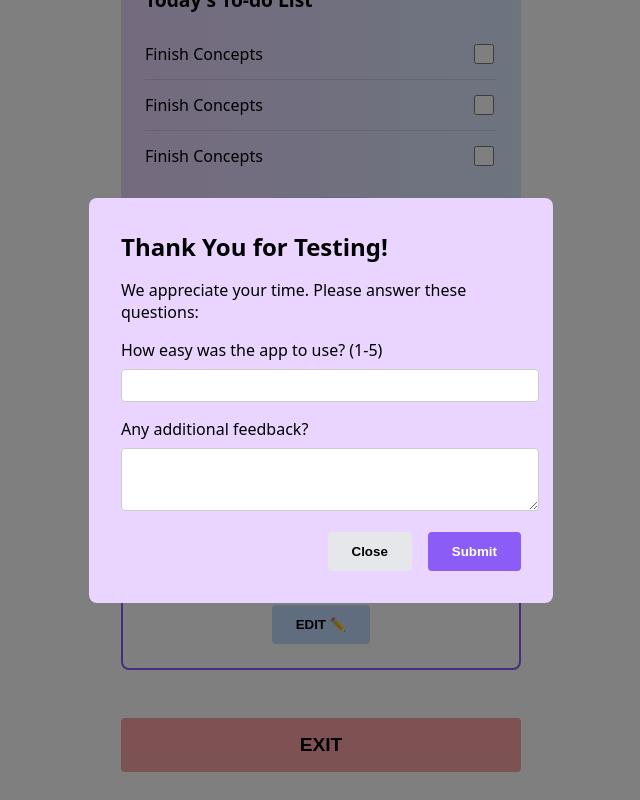
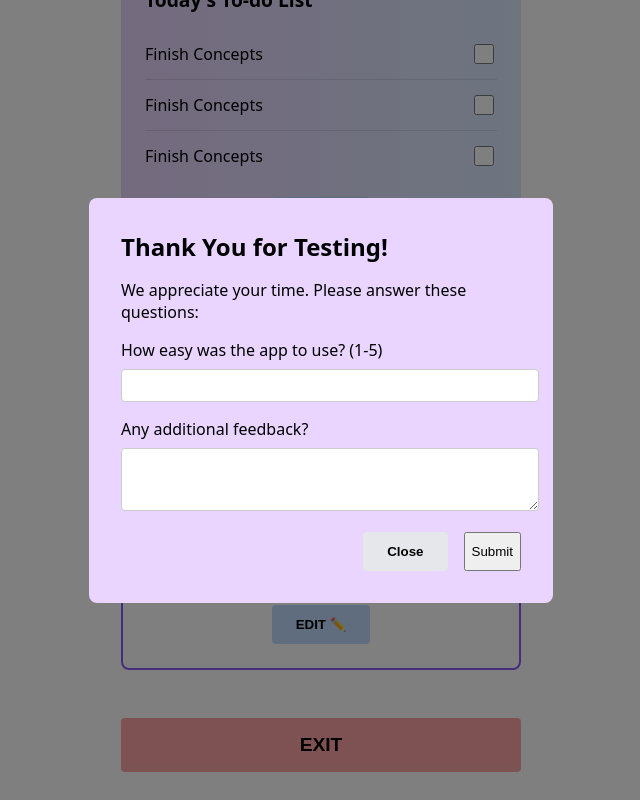
Before and after one commit to itcOnlineGaming/Team_5_2025, a SvelteKit app in the folder Sprint_9/my-app/: page /Homescreen in a window 1280 px wide. Both pictures are taken after a click on the button "EXIT". Shown: the part 180-980 px from the top of the page, without its empty margins (319-959 px from the left). Built offline with nearby package versions, Linux system fonts and the light colour scheme.

Commit message:
Different pages like HomeScreen and MoodScreen now link correctly to one another

```diff
--- a/Sprint_9/my-app/src/routes/+page.svelte
+++ b/Sprint_9/my-app/src/routes/+page.svelte
@@ -11,7 +11,7 @@
         goto("/Homescreen", {noScroll:false});
     }
 
-        function OnClickNavigateExitScreen()
+    function OnClickNavigateExitScreen()
     {
         console.log("Exit Screen Button Clicked");
         goto("/Exitscreen", {noScroll:false});
--- a/Sprint_9/my-app/src/routes/Homescreen/+page.svelte
+++ b/Sprint_9/my-app/src/routes/Homescreen/+page.svelte
@@ -1,6 +1,12 @@
 <script lang="ts">
 	import { onMount } from 'svelte';
 	import PopupEnd from '../popupEnd.svelte';
+	import { goto } from "$app/navigation";
+
+	function OnClickNavigateMoodScreen()
+    {
+        goto("/MoodScreen", {noScroll:false});
+    }
 
 	let todos = $state([
 		{ id: 1, text: 'Finish Concepts', completed: false },
@@ -132,7 +138,7 @@
 			</svg>
 		</div>
 
-		<button onclick={editMoodGraph} class="edit-btn">
+		<button onclick={OnClickNavigateMoodScreen} class="edit-btn">
 			EDIT ✏️
 		</button>
 	</section>
--- a/Sprint_9/my-app/src/routes/popupEnd.svelte
+++ b/Sprint_9/my-app/src/routes/popupEnd.svelte
@@ -1,4 +1,5 @@
 <script>
+	import { goto } from "$app/navigation";
     let showExitPopup = $state(false);
 
     function openExitPopup() {
@@ -8,6 +9,12 @@
 	function closeExitPopup() {
 		showExitPopup = false;
 	}
+
+	function OnClickNavigateExitScreen()
+    {
+        console.log("Exit Screen Button Clicked");
+        goto("/Exitscreen", {noScroll:false});
+    }
 </script>
 
     <!-- Exit Popup -->
@@ -26,7 +33,7 @@
 				</div>
 				<div class="button-group">
 					<button onclick={closeExitPopup} class="btn-secondary">Close</button>
-					<button onclick={() => alert('Feedback submitted!')} class="btn-primary">Submit</button>
+					<button onclick={OnClickNavigateExitScreen}>Submit</button>
 				</div>
 			</div>
 		</div>
```
